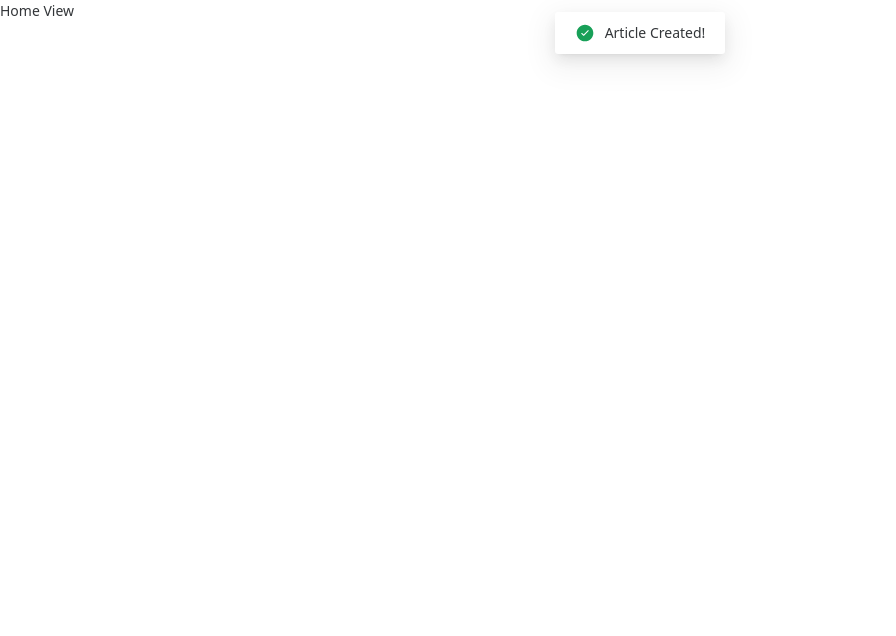
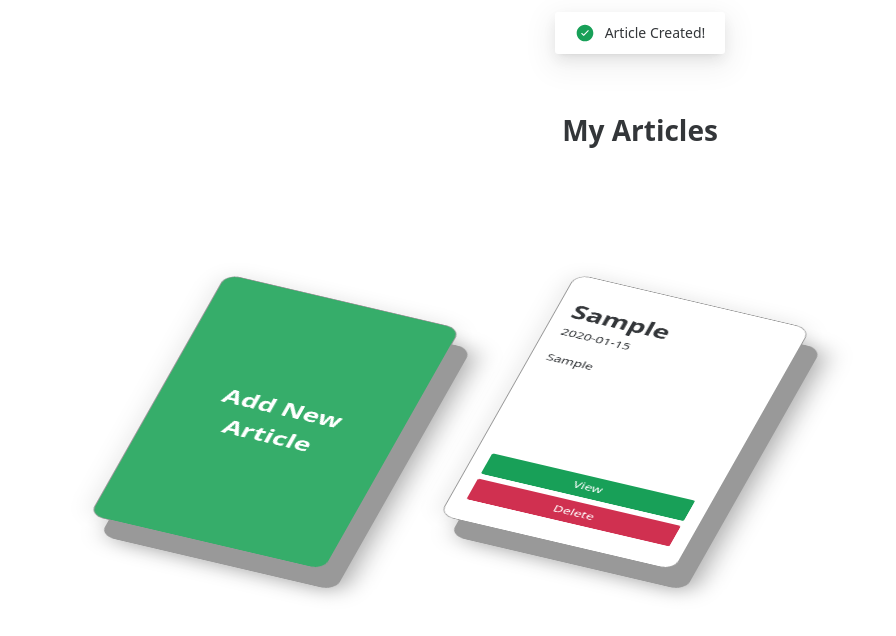
Before and after one commit to arixpsy/vue-heap, a Vue app: page /new in a window 1280 px wide. Both pictures are taken after typing "Sample", "2020-01-15", "Sample" into the empty fields and a click on the button "Submit". Shown: the top 636 px of the page, without its empty margins (0-896 px from the left). Built offline with nearby package versions, Linux system fonts and the light colour scheme.

Commit message:
complete home view

```diff
--- /dev/null
+++ b/src/components/ArticleCard.vue
@@ -0,0 +1,58 @@
+<script setup>
+import Card from "./Card.vue";
+import { NButton } from "naive-ui";
+import router from "./../router";
+import { defineEmits } from "vue";
+
+const emit = defineEmits(["deleteArticle"]);
+
+const props = defineProps({
+  id: {
+    type: Number,
+    required: true,
+  },
+  title: {
+    type: String,
+    default: "Card Title",
+  },
+  date: {
+    type: String,
+    default: "1 Dec 2022",
+  },
+  description: {
+    type: String,
+    default: "My somewhat long description",
+  },
+});
+
+const goToArticle = () => {
+  router.push({
+    path: "/article",
+    query: {
+      id: props.id,
+    },
+  });
+};
+const deleteArticle = () => {
+  emit("deleteArticle", props.id);
+};
+</script>
+
+<template>
+  <Card>
+    <h1>{{ title }}</h1>
+    <span>{{ date }}</span>
+    <div class="description">{{ description }}</div>
+    <NButton type="primary" @click="goToArticle">View</NButton>
+    <NButton type="error" style="margin-top: 0.5rem" @click="deleteArticle"
+      >Delete</NButton
+    >
+  </Card>
+</template>
+
+<style scoped>
+.description {
+  height: 100%;
+  padding-top: 20px;
+}
+</style>
--- /dev/null
+++ b/src/components/Card.vue
@@ -0,0 +1,46 @@
+<template>
+  <div class="card">
+    <slot></slot>
+  </div>
+</template>
+
+<style scoped>
+.card {
+  position: relative;
+  box-sizing: border-box;
+  height: 400px;
+  width: 250px;
+  display: flex;
+  flex-direction: column;
+  border-radius: 15px;
+  margin: 0;
+  padding: 2rem 1rem;
+  background: white;
+  border: 1px solid #999;
+  transform: rotateX(50deg) rotateZ(20deg);
+  transform-style: preserve-3d;
+  box-shadow: 21px 26px 0px #999, -1px 0 28px 0 rgba(0, 0, 0, 0.1),
+    28px 28px 28px 0 rgba(0, 0, 0, 0.35);
+  transition: all 0.6s ease-in-out;
+}
+
+.card:hover {
+  transform: rotateX(0deg) rotateZ(0deg) translateZ(250px);
+  box-shadow: none;
+  margin: 0 50px;
+  border-color: transparent;
+}
+
+.card::before {
+  content: "";
+  position: absolute;
+  inset: -1rem;
+  border-radius: 15px;
+  border: 8px transparent solid;
+  transition: border 0.2s ease-in-out;
+}
+
+.card:hover::before {
+  border: 8px #36ad6a solid;
+}
+</style>
--- /dev/null
+++ b/src/components/NewArticleCard.vue
@@ -0,0 +1,25 @@
+<script setup>
+import Card from "./Card.vue";
+import { RouterLink } from "vue-router";
+</script>
+
+<template>
+  <RouterLink to="/new" style="text-decoration: none">
+    <Card class="card-link">
+      <h1>Add New Article</h1>
+    </Card>
+  </RouterLink>
+</template>
+
+<style scoped>
+.card-link {
+  justify-content: center;
+  text-align: center;
+  background-color: #36ad6a;
+  color: white;
+}
+
+.card-link:hover {
+  cursor: pointer;
+}
+</style>
--- a/src/views/HomeView.vue
+++ b/src/views/HomeView.vue
@@ -1,13 +1,85 @@
 <script setup>
+import { onMounted, ref } from "vue";
+import ArticleCard from "./../components/ArticleCard.vue";
+import NewArticleCard from "../components/NewArticleCard.vue";
+import { getArticlesFromStorage, removeArticleFromStorage } from "./../utils";
 
+const articleList = ref([]);
+
+onMounted(async () => {
+  articleList.value = await getArticlesFromStorage();
+});
+
+const deleteArticle = async (id) => {
+  const newList = await removeArticleFromStorage(id);
+  articleList.value = newList;
+};
 </script>
 
 <template>
-  <div>
-    Home View
-  </div>
+  <main>
+    <h1>My Articles</h1>
+    <div class="scroll-container">
+      <div class="card-container">
+        <NewArticleCard />
+        <ArticleCard
+          v-for="(article, index) in articleList"
+          :key="index"
+          :title="article.title"
+          :description="article.description"
+          :date="article.date"
+          :id="index"
+          @deleteArticle="deleteArticle"
+        />
+      </div>
+    </div>
+  </main>
 </template>
 
-<style>
+<style scoped>
+main {
+  height: 100vh;
+  display: flex;
+  justify-content: center;
+  align-items: center;
+  flex-direction: column;
+}
 
+.scroll-container {
+  width: 100%;
+  overflow-x: auto;
+}
+
+.card-container {
+  display: flex;
+  gap: 100px;
+  width: max-content;
+  margin: 70px 150px;
+}
+
+::-webkit-scrollbar {
+  height: 10px;
+}
+
+::-webkit-scrollbar-track {
+  background: #f1f1f1;
+  border-radius: 100vh;
+}
+
+::-webkit-scrollbar-thumb {
+  background: #999;
+  border-radius: 100vh;
+  transition: all 0.2s ease-in-out;
+}
+
+::-webkit-scrollbar-thumb:hover {
+  background: #36ad6a;
+}
+
+::-webkit-scrollbar-button:start:increment,
+::-webkit-scrollbar-button:end:increment {
+  width: 100px;
+  display: block;
+  background: transparent;
+}
 </style>
```
